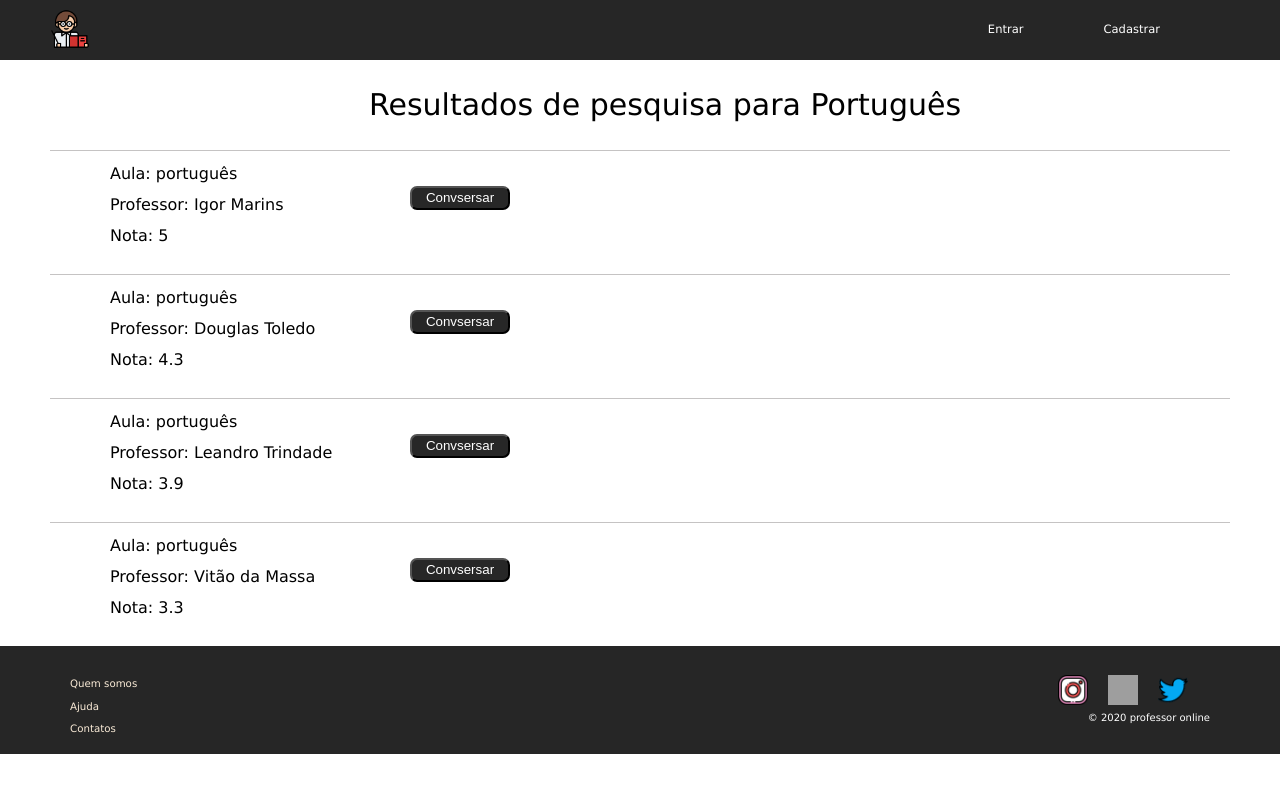
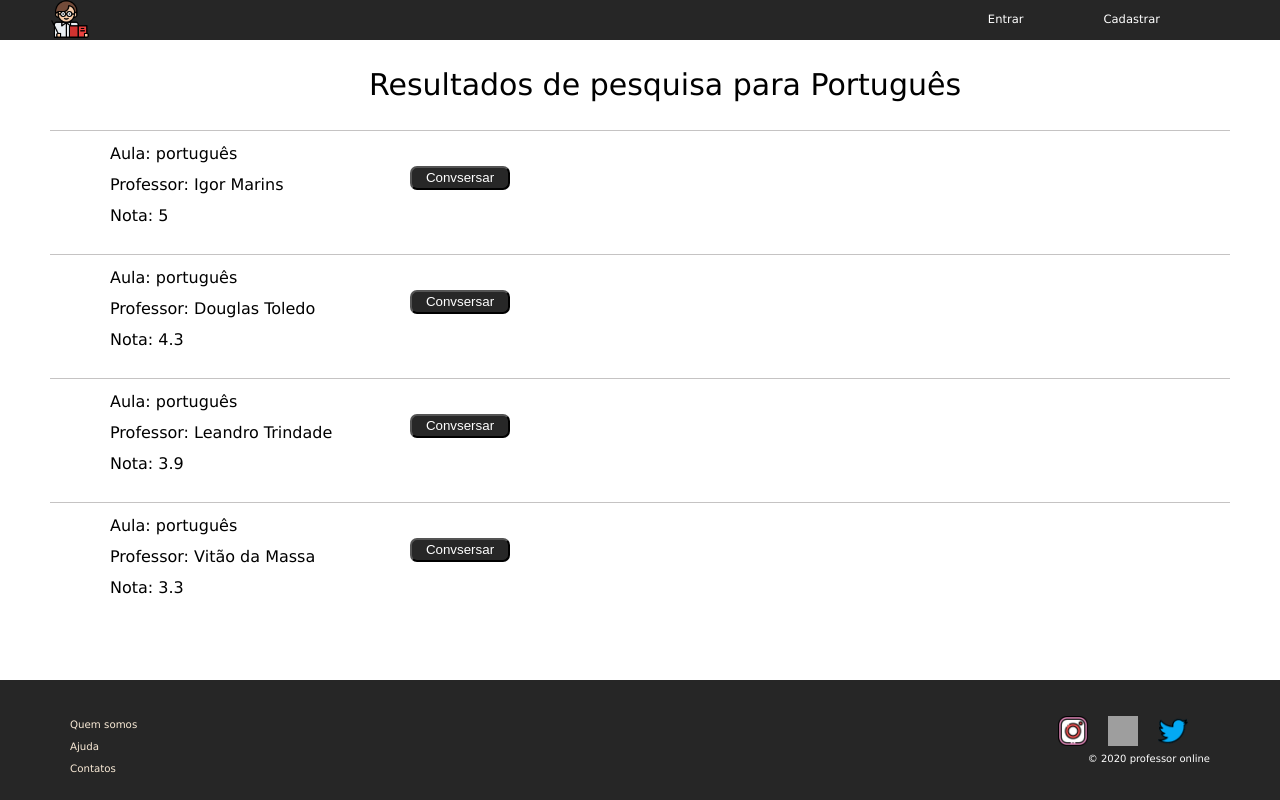
Before and after one commit to igor-py/professor-online, a React (Create React App) app in the folder app/: page /pesquisa in a window 1280 px wide. Built offline with nearby package versions, Linux system fonts and the light colour scheme; grey boxes are pictures that could not be loaded.

Commit message:
adjusted page height

```diff
--- a/app/src/routes.js
+++ b/app/src/routes.js
@@ -1,5 +1,6 @@
 import React from 'react';
 import { BrowserRouter, Switch, Route } from 'react-router-dom';
+import styled from 'styled-components';
 import InscrevaSe from './pages/cadastrar';
 import Home from './pages/home';
 import Pesquisa from './pages/pesquisa';
@@ -7,16 +8,22 @@ import Entrar from './pages/entrar';
 import Header from '../src/Components/Header';
 import Footer from '../src/Components/Footer';
 
+const PageContainer = styled.div`
+  min-height: 80vh;
+`;
+
 export default function Routes() {
   return (
     <BrowserRouter>
       <Header />
+      <PageContainer>
         <Switch>
           <Route path="/" exact component={Home} />
           <Route path="/entrar" component={Entrar} />
           <Route path="/cadastrar" component={InscrevaSe} />
           <Route path="/pesquisa" component={Pesquisa} />
         </Switch>
+      </PageContainer>
       <Footer />
     </BrowserRouter>
   );
--- a/app/src/styles/Footer.css
+++ b/app/src/styles/Footer.css
@@ -10,7 +10,7 @@ footer {
   padding-right: 70px;
   justify-content: space-between;
   background: #262626;
-    height: 8.4vw;
+  height: 15vh;
 }
 
 #linksContainer {
@@ -26,7 +26,7 @@ footer {
 }
 
 #link:hover {
-    color: #EB423F;
+  color: #eb423f;
 }
 
 img {
--- a/app/src/styles/Header.css
+++ b/app/src/styles/Header.css
@@ -1,19 +1,19 @@
-#headerContainer img{
+#headerContainer img {
   cursor: pointer;
   width: 40px;
   height: 40px;
 }
 
-#headerContainer img:hover{
+#headerContainer img:hover {
   opacity: 0.6;
   transform: scale(1.03);
 }
 
 #headerContainer .links-header:hover {
-    color: #EB423F;
+  color: #eb423f;
 }
 
-#headerContainer .links-header{
+#headerContainer .links-header {
   color: white;
   padding-right: 80px;
   font-size: 0.9vw;
@@ -22,9 +22,10 @@
   text-decoration: none;
 }
 
-#headerContainer label:hover, .links-header:hover {
+#headerContainer label:hover,
+.links-header:hover {
   text-decoration: underline;
-    color: #C78C19;
+  color: #c78c19;
 }
 
 #headerContainer {
@@ -32,12 +33,11 @@
   justify-content: space-between;
   align-items: center;
   background-color: #262626;
-    height: 60px;
+  height: 5vh;
   padding-left: 30px;
   padding-right: 40px;
 }
 
-#fundo-logos img:hover{
-
+#fundo-logos img:hover {
   transform: scale(1.25);
 }
```
Lines whose indentation alone changed are shown as unchanged.
